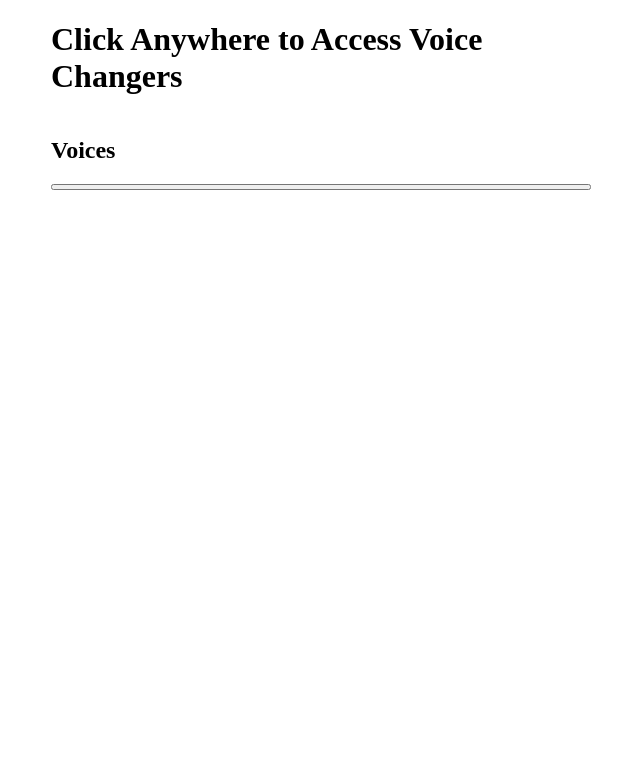
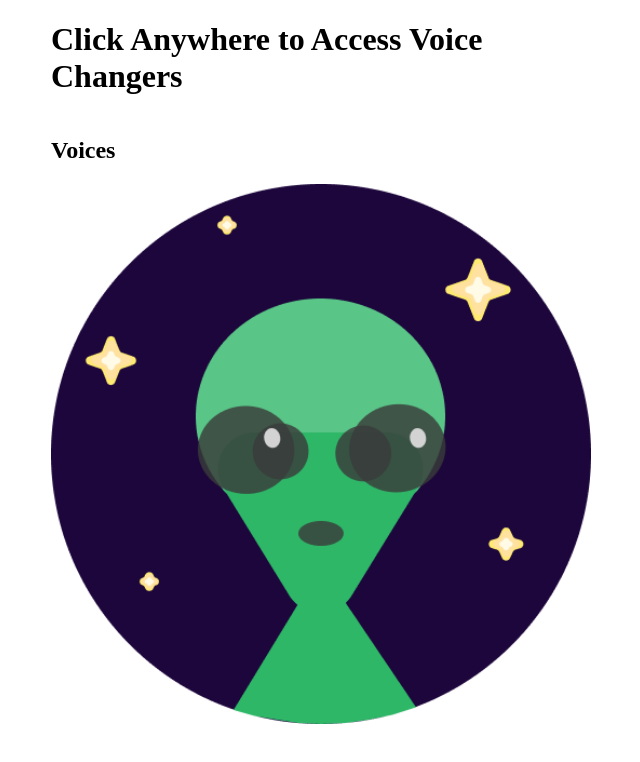
Before and after one commit to seilabak/robertjamrochatullo.github.io, a plain HTML site: page index.html in a window 1280 px wide. Shown: the whole page, without its empty margins (319-959 px from the left). Drawn offline with Linux system fonts and the light colour scheme.

Commit message:
Update index.html

```diff
--- a/index.html
+++ b/index.html
@@ -32,7 +32,7 @@
 		</div>
         <div id="rnbo-parameter-sliders">
             <h2>Voices</h2>
-		<button id="alien" type="button">
+		<input id="alien" type="image" src="alien.png">
 
         </div>
     </div>
```
